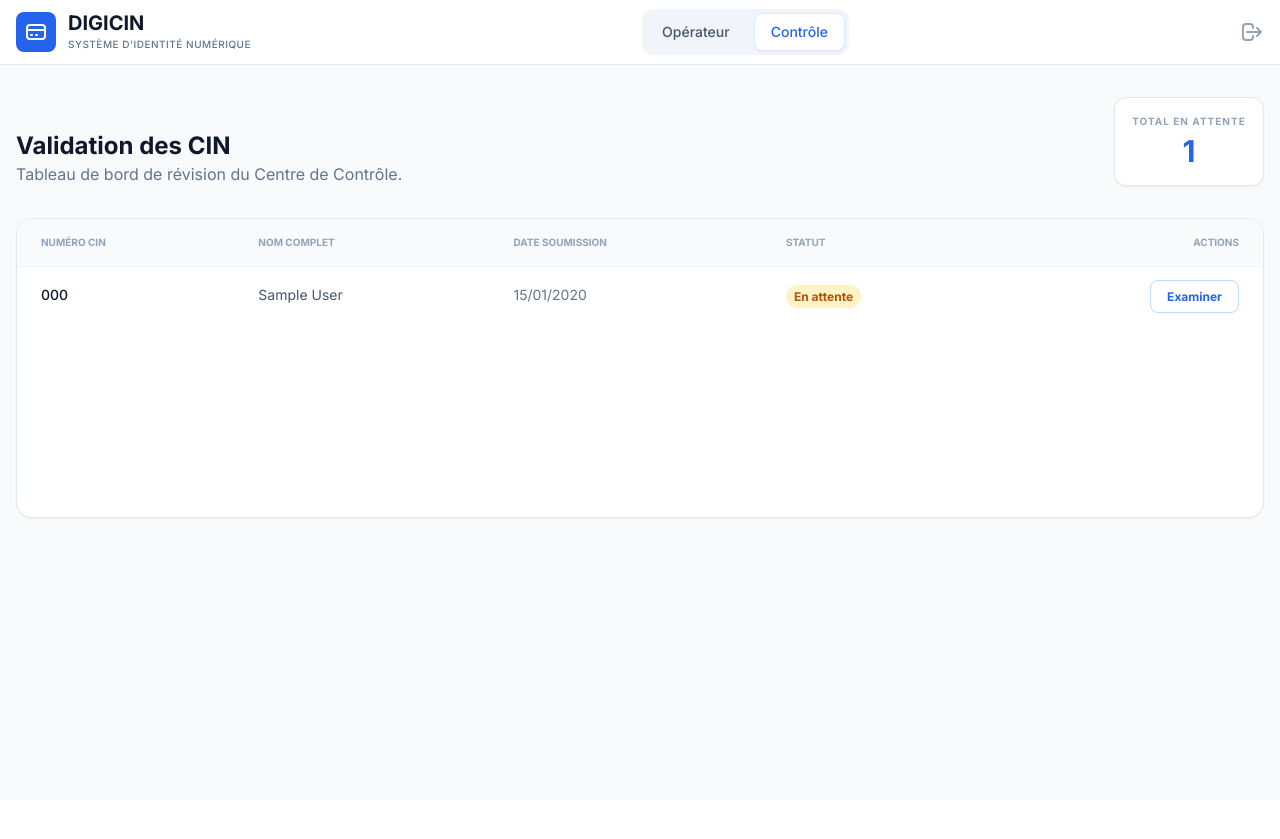
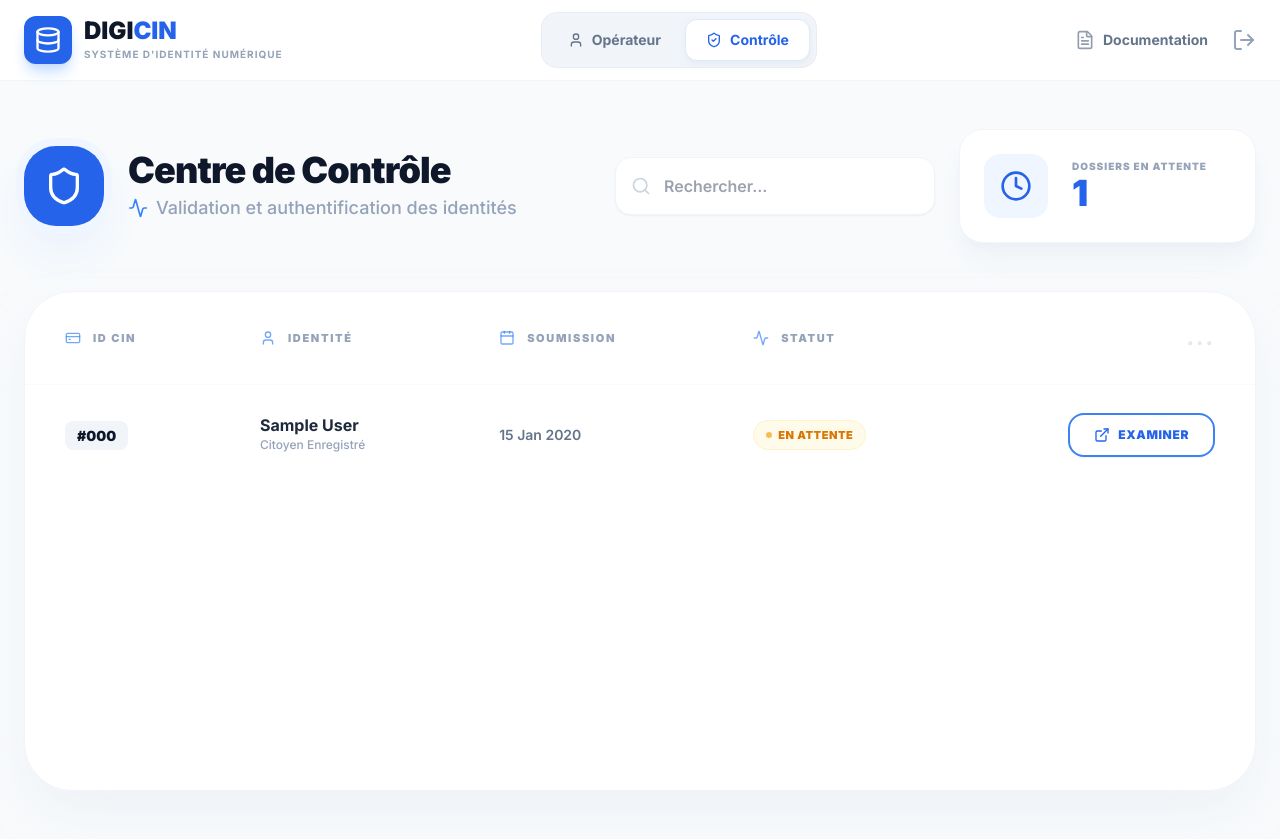
Before and after one commit to miangola2007/digicin-project, a Django app: page /controleur/dashboard/ in a window 1280 px wide. Before the commit the page ends 519 px from the top, so only its background shows below. Run offline with Django 5.2, Linux system fonts and the light colour scheme; tables that the repository leaves empty hold one stand-in row (values such as "Sample post"); some libraries are stand-ins or nearby versions.

Commit message:
Amelioration magnifique du dashboad controleur

```diff
--- a/controller/templates/controller/dashboard.html
+++ b/controller/templates/controller/dashboard.html
@@ -1,81 +1,163 @@
+<!-- django_digicin/templates/control_dashboard.html -->
 <!DOCTYPE html>
 <html lang="fr">
 <head>
     <meta charset="UTF-8">
     <meta name="viewport" content="width=device-width, initial-scale=1.0">
-    <title>DIGICIN - Validation des CIN</title>
+    <title>DIGICIN - Centre de Contrôle</title>
     <script src="https://cdn.tailwindcss.com"></script>
-    <link href="https://fonts.googleapis.com/css2?family=Inter:wght@400;500;600;700&display=swap" rel="stylesheet">
-    <style>body { font-family: 'Inter', sans-serif; }</style>
+    <link href="https://fonts.googleapis.com/css2?family=Inter:wght@400;500;600;700;800;900&display=swap" rel="stylesheet">
+    <!-- Chargement des icônes Lucide -->
+    <script src="https://unpkg.com/lucide@latest"></script>
+    <style>
+        body { font-family: 'Inter', sans-serif; }
+        .glass-card { background: rgba(255, 255, 255, 0.8); backdrop-filter: blur(10px); }
+    </style>
 </head>
-<body class="bg-slate-50 min-h-screen">
-    <!-- Header identique à votre design -->
-    <header class="bg-white border-b border-slate-200">
-        <div class="max-w-7xl mx-auto px-4 h-16 flex items-center justify-between">
+<body class="bg-[#F8FAFC] min-h-screen">
+
+    <!-- Header Style Image -->
+    <header class="bg-white border-b border-slate-100 sticky top-0 z-50">
+        <div class="max-w-7xl mx-auto px-6 h-20 flex items-center justify-between">
+            <!-- Logo -->
             <div class="flex items-center gap-3">
-                <div class="w-10 h-10 bg-blue-600 rounded-lg flex items-center justify-center">
-                    <svg class="w-6 h-6 text-white" fill="none" stroke="currentColor" viewBox="0 0 24 24"><path stroke-linecap="round" stroke-linejoin="round" stroke-width="2" d="M3 10h18M7 15h1m4 0h1m-7 4h12a3 3 0 003-3V8a3 3 0 00-3-3H6a3 3 0 00-3 3v8a3 3 0 003 3z"></path></svg>
+                <div class="w-12 h-12 bg-blue-600 rounded-xl shadow-lg shadow-blue-200 flex items-center justify-center">
+                    <i data-lucide="database" class="w-7 h-7 text-white"></i>
                 </div>
                 <div>
-                    <h1 class="text-xl font-bold text-slate-900 leading-none uppercase">DIGICIN</h1>
-                    <p class="text-[10px] text-slate-500 font-medium tracking-wider uppercase mt-1">Système d'Identité Numérique</p>
+                    <h1 class="text-2xl font-black text-slate-900 leading-none">DIGI<span class="text-blue-600">CIN</span></h1>
+                    <p class="text-[10px] text-slate-400 font-bold tracking-widest uppercase mt-1">Système d'Identité Numérique</p>
                 </div>
             </div>
-            <nav class="flex items-center gap-2 bg-slate-100 p-1 rounded-xl">
-                <a href="#" class="px-4 py-2 text-sm font-medium text-slate-600 rounded-lg transition-all hover:bg-white">Opérateur</a>
-                <a href="#" class="px-4 py-2 text-sm font-medium text-blue-600 bg-white shadow-sm rounded-lg border border-blue-100">Contrôle</a>
-            </nav>
-            <button class="text-slate-400 hover:text-slate-600">
-                <svg class="w-6 h-6" fill="none" stroke="currentColor" viewBox="0 0 24 24"><path stroke-linecap="round" stroke-linejoin="round" stroke-width="2" d="M17 16l4-4m0 0l-4-4m4 4H7m6 4v1a3 3 0 01-3 3H6a3 3 0 01-3-3V7a3 3 0 013-3h4a3 3 0 013 3v1"></path></svg>
-            </button>
+
+            <!-- Role Switcher (Exactement comme l'image) -->
+            <div class="flex items-center gap-1 bg-slate-100 p-1.5 rounded-2xl border border-slate-200/50">
+                <a href="#" class="flex items-center gap-2 px-5 py-2.5 text-sm font-bold text-slate-500 rounded-xl hover:text-slate-700 transition-all">
+                    <i data-lucide="user" class="w-4 h-4"></i> Opérateur
+                </a>
+                <a href="#" class="flex items-center gap-2 px-5 py-2.5 text-sm font-bold text-blue-600 bg-white shadow-md shadow-slate-200/50 rounded-xl border border-blue-100">
+                    <i data-lucide="shield-check" class="w-4 h-4"></i> Contrôle
+                </a>
+            </div>
+
+            <!-- Actions -->
+            <div class="flex items-center gap-6">
+                <a href="#" class="flex items-center gap-2 text-sm font-bold text-slate-500 hover:text-blue-600 transition-colors">
+                    <i data-lucide="file-text" class="w-5 h-5 opacity-70"></i>
+                    Documentation
+                </a>
+                <button class="text-slate-400 hover:text-red-500 transition-all">
+                    <i data-lucide="log-out" class="w-6 h-6"></i>
+                </button>
+            </div>
         </div>
     </header>
 
-    <main class="max-w-7xl mx-auto px-4 py-8">
-        <div class="flex justify-between items-end mb-8">
-            <div>
-                <h2 class="text-2xl font-bold text-slate-900">Validation des CIN</h2>
-                <p class="text-slate-500">Tableau de bord de révision du Centre de Contrôle.</p>
+    <main class="max-w-7xl mx-auto px-6 py-12">
+
+        <!-- Dashboard Header -->
+        <div class="flex flex-col lg:flex-row justify-between items-start lg:items-center gap-8 mb-12">
+            <div class="flex items-center gap-6">
+                <div class="bg-blue-600 p-5 rounded-[2rem] shadow-2xl shadow-blue-100 ring-8 ring-blue-50">
+                    <i data-lucide="shield" class="w-10 h-10 text-white"></i>
+                </div>
+                <div>
+                    <h2 class="text-4xl font-black text-slate-900 tracking-tight">Centre de Contrôle</h2>
+                    <p class="text-slate-400 text-lg font-medium mt-1 flex items-center gap-2">
+                        <i data-lucide="activity" class="w-5 h-5 text-blue-500"></i>
+                        Validation et authentification des identités
+                    </p>
+                </div>
             </div>
-            <div class="bg-white border border-slate-200 rounded-xl p-4 shadow-sm text-center min-w-[150px]">
-                <p class="text-[10px] font-bold text-slate-400 uppercase tracking-widest mb-1">Total en attente</p>
-                <p class="text-3xl font-bold text-blue-600">{{ pending_count }}</p>
+
+            <div class="flex flex-col sm:flex-row items-center gap-6 w-full lg:w-auto">
+                <!-- Search Bar -->
+                <div class="relative w-full sm:w-80">
+                    <i data-lucide="search" class="absolute left-4 top-1/2 -translate-y-1/2 w-5 h-5 text-slate-300"></i>
+                    <input type="text" placeholder="Rechercher..."
+                           class="w-full pl-12 pr-6 py-4 bg-white border border-slate-100 rounded-2xl text-base font-semibold outline-none focus:ring-4 focus:ring-blue-500/5 shadow-sm transition-all">
+                </div>
+
+                <!-- Status Card -->
+                <div class="bg-white p-6 pr-12 rounded-3xl border border-slate-100 shadow-xl shadow-slate-200/40 flex items-center gap-6 w-full sm:w-auto min-w-[280px]">
+                    <div class="bg-blue-50 p-4 rounded-2xl">
+                        <i data-lucide="clock" class="w-8 h-8 text-blue-600"></i>
+                    </div>
+                    <div>
+                        <p class="text-[10px] font-black text-slate-400 uppercase tracking-[0.1em] mb-1 leading-none">Dossiers en attente</p>
+                        <p class="text-4xl font-black text-blue-600 leading-none">{{ pending_count }}</p>
+                    </div>
+                </div>
             </div>
         </div>
 
-        <!-- Table Card -->
-        <div class="bg-white border border-slate-200 rounded-2xl shadow-sm overflow-hidden min-h-[300px]">
+        <!-- Table Card Magnifique -->
+        <div class="bg-white rounded-[3rem] shadow-2xl shadow-slate-200/50 border border-slate-100 overflow-hidden min-h-[500px]">
             <table class="w-full text-left">
-                <thead class="bg-slate-50 border-b border-slate-100">
-                    <tr>
-                        <th class="px-6 py-4 text-[10px] font-bold text-slate-400 uppercase">Numéro CIN</th>
-                        <th class="px-6 py-4 text-[10px] font-bold text-slate-400 uppercase">Nom Complet</th>
-                        <th class="px-6 py-4 text-[10px] font-bold text-slate-400 uppercase">Date Soumission</th>
-                        <th class="px-6 py-4 text-[10px] font-bold text-slate-400 uppercase">Statut</th>
-                        <th class="px-6 py-4 text-[10px] font-bold text-slate-400 uppercase text-right">Actions</th>
+                <thead>
+                    <tr class="border-b border-slate-50">
+                        <th class="px-10 py-8 text-[11px] font-black text-slate-400 uppercase tracking-[0.15em]">
+                            <div class="flex items-center gap-3"><i data-lucide="credit-card" class="w-4 h-4 text-blue-500/70"></i> ID CIN</div>
+                        </th>
+                        <th class="px-10 py-8 text-[11px] font-black text-slate-400 uppercase tracking-[0.15em]">
+                            <div class="flex items-center gap-3"><i data-lucide="user" class="w-4 h-4 text-blue-500/70"></i> Identité</div>
+                        </th>
+                        <th class="px-10 py-8 text-[11px] font-black text-slate-400 uppercase tracking-[0.15em]">
+                            <div class="flex items-center gap-3"><i data-lucide="calendar" class="w-4 h-4 text-blue-500/70"></i> Soumission</div>
+                        </th>
+                        <th class="px-10 py-8 text-[11px] font-black text-slate-400 uppercase tracking-[0.15em]">
+                            <div class="flex items-center gap-3"><i data-lucide="activity" class="w-4 h-4 text-blue-500/70"></i> Statut</div>
+                        </th>
+                        <th class="px-10 py-8 text-right font-black text-slate-200 text-xl tracking-widest">...</th>
                     </tr>
                 </thead>
-                <tbody class="divide-y divide-slate-100">
+                <tbody class="divide-y divide-slate-50">
                     {% for cin in cins %}
-                    <tr class="hover:bg-slate-50/50">
-                        <td class="px-6 py-4 text-sm font-medium text-slate-900">{{ cin.cin_number }}</td>
-                        <td class="px-6 py-4 text-sm text-slate-600">{{ cin.first_name }} {{ cin.last_name }}</td>
-                        <td class="px-6 py-4 text-sm text-slate-500">{{ cin.created_at|date:"d/m/Y" }}</td>
-                        <td class="px-6 py-4">
-                            <span class="px-2 py-1 rounded-full text-xs font-bold bg-amber-100 text-amber-700">En attente</span>
+                    <tr class="group hover:bg-slate-50/50 transition-colors">
+                        <td class="px-10 py-7">
+                            <span class="text-sm font-black text-slate-900 bg-slate-100 px-3 py-1.5 rounded-lg">#{{ cin.cin_number }}</span>
                         </td>
-                        <td class="px-6 py-4 text-right">
-                            <a href="{% url 'controller:examine' cin.id %}" class="px-4 py-2 border border-blue-200 text-blue-600 rounded-lg text-xs font-bold hover:bg-blue-50">Examiner</a>
+                        <td class="px-10 py-7">
+                            <div class="flex flex-col">
+                                <span class="text-base font-bold text-slate-800 leading-none mb-1">{{ cin.first_name }} {{ cin.last_name }}</span>
+                                <span class="text-xs text-slate-400 font-medium">Citoyen Enregistré</span>
+                            </div>
+                        </td>
+                        <td class="px-10 py-7 text-sm font-semibold text-slate-500">{{ cin.created_at|date:"d M Y" }}</td>
+                        <td class="px-10 py-7">
+                            <span class="inline-flex items-center gap-1.5 px-3 py-1.5 rounded-full text-[11px] font-black uppercase tracking-wider bg-amber-50 text-amber-600 border border-amber-100">
+                                <span class="w-1.5 h-1.5 rounded-full bg-amber-500 animate-pulse"></span>
+                                En attente
+                            </span>
+                        </td>
+                        <td class="px-10 py-7 text-right">
+                            <a href="{% url 'controller:examine' cin.id %}"
+                               class="inline-flex items-center gap-2 px-6 py-3 bg-white border-2 border-blue-500 text-blue-600 rounded-2xl text-xs font-black uppercase tracking-wider hover:bg-blue-600 hover:text-white hover:border-blue-600 transition-all shadow-sm">
+                                <i data-lucide="external-link" class="w-4 h-4"></i>
+                                Examiner
+                            </a>
                         </td>
                     </tr>
                     {% empty %}
                     <tr>
-                        <td colspan="5" class="py-20 text-center text-slate-400 font-medium">Aucun dossier trouvé dans le système.</td>
+                        <td colspan="5" class="py-32 text-center overflow-hidden">
+                            <div class="flex flex-col items-center gap-6">
+                                <div class="bg-slate-50 p-10 rounded-full">
+                                    <i data-lucide="shield-alert" class="w-16 h-16 text-slate-200"></i>
+                                </div>
+                                <p class="text-slate-300 font-bold text-xl tracking-tight">Aucun dossier trouvé dans le système.</p>
+                            </div>
+                        </td>
                     </tr>
                     {% endfor %}
                 </tbody>
             </table>
         </div>
     </main>
+
+    <!-- Script pour activer les icônes Lucide -->
+    <script>
+      lucide.createIcons();
+    </script>
 </body>
 </html>
```
